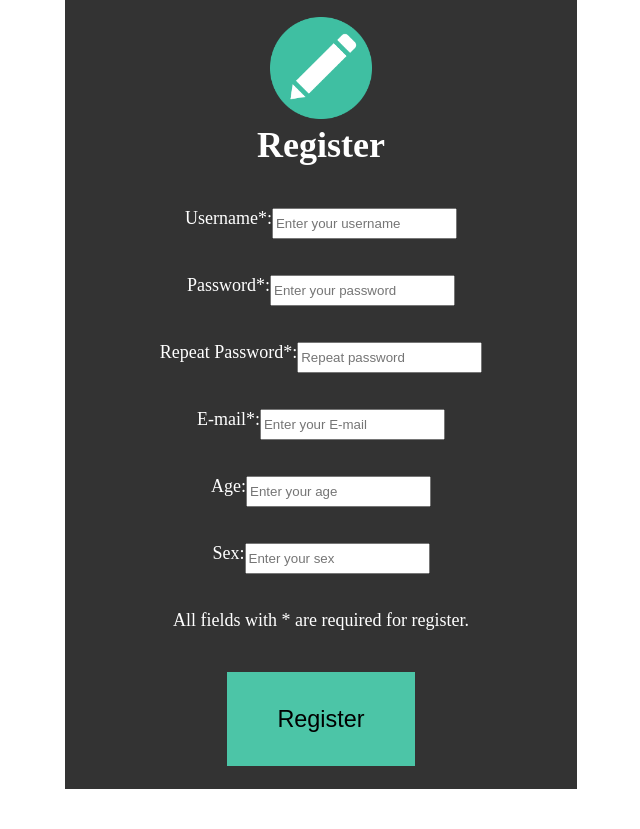
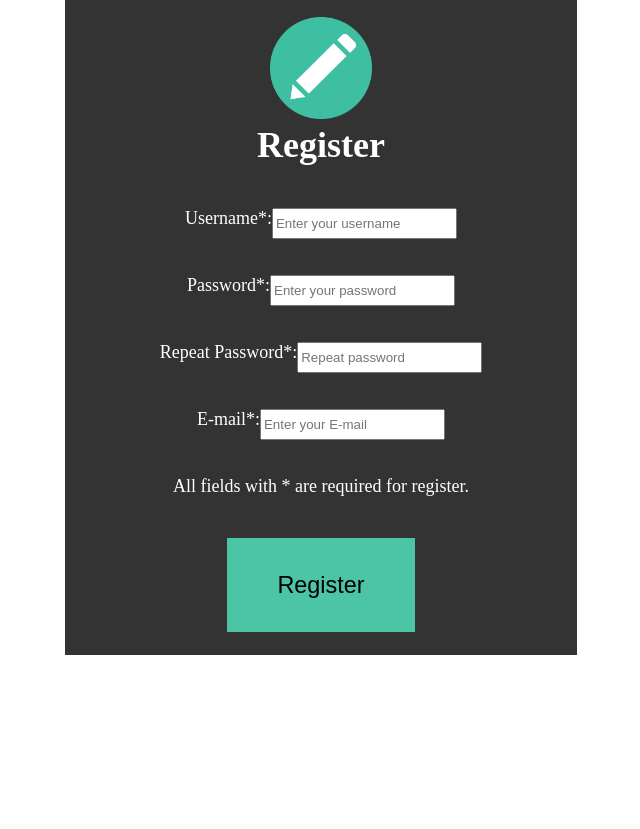
Before and after one commit to Khriston/-TW-GaL, a PHP site: page /Web-Tehnologies-2018-2019/makeaccount.php in a window 1280 px wide. Shown: the part 208-1037 px from the top of the page, without its empty margins (319-959 px from the left). Run offline with PHP 8.4, Linux system fonts and the light colour scheme.

Commit message:
Update makeaccount.php

```diff
--- a/makeaccount.php
+++ b/makeaccount.php
@@ -49,14 +49,6 @@
     <div>
         <label>E-mail*:</label>
         <input type="text" required id="registerEmail" placeholder="Enter your E-mail" name="email" />
-    </div>
-    <div>
-        <label>Age:</label>
-        <input type="number" id="registerAge" placeholder="Enter your age" name="age"/>
-    </div>
-    <div>
-        <label>Sex:</label>
-        <input type="text" id="registerSex" placeholder="Enter your sex" name="sex"/>
     </div>
     <p id="required">All fields with * are required for register.</p>
     <button type="submit">Register</button>
```
